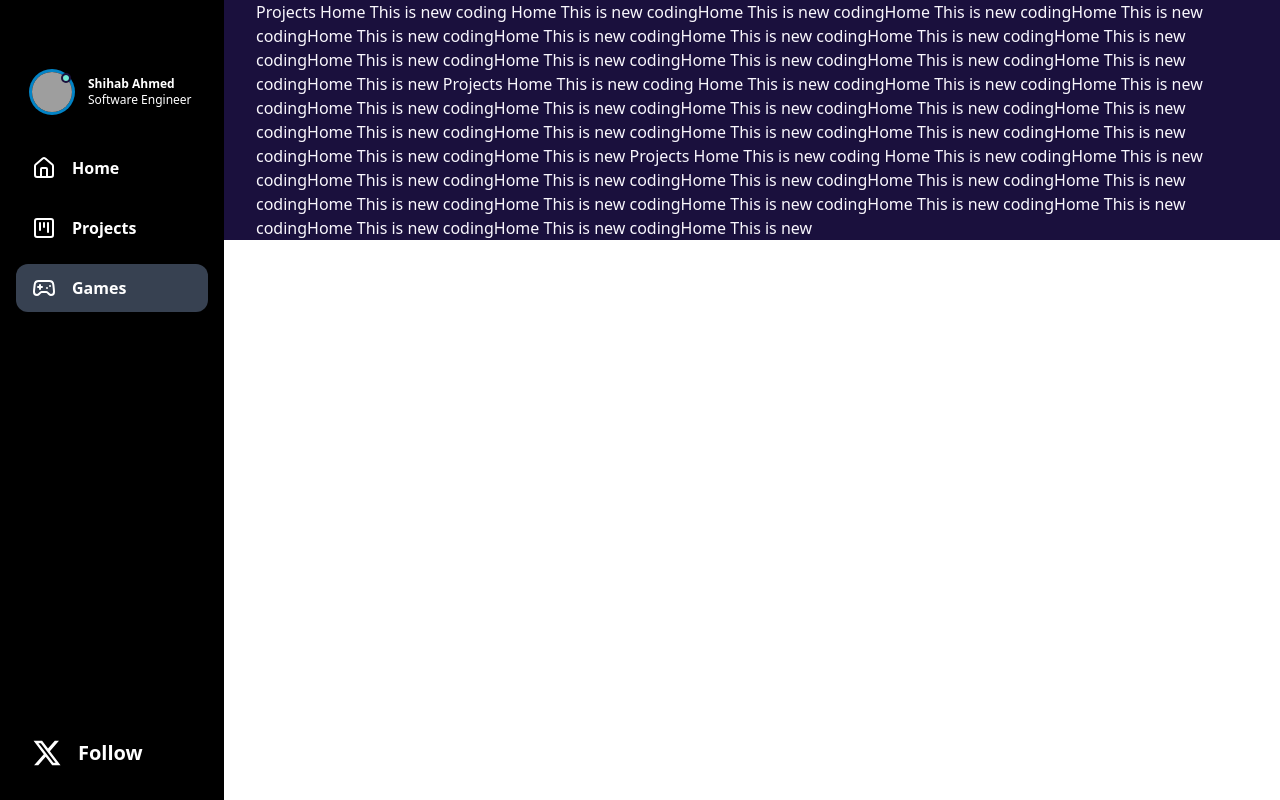
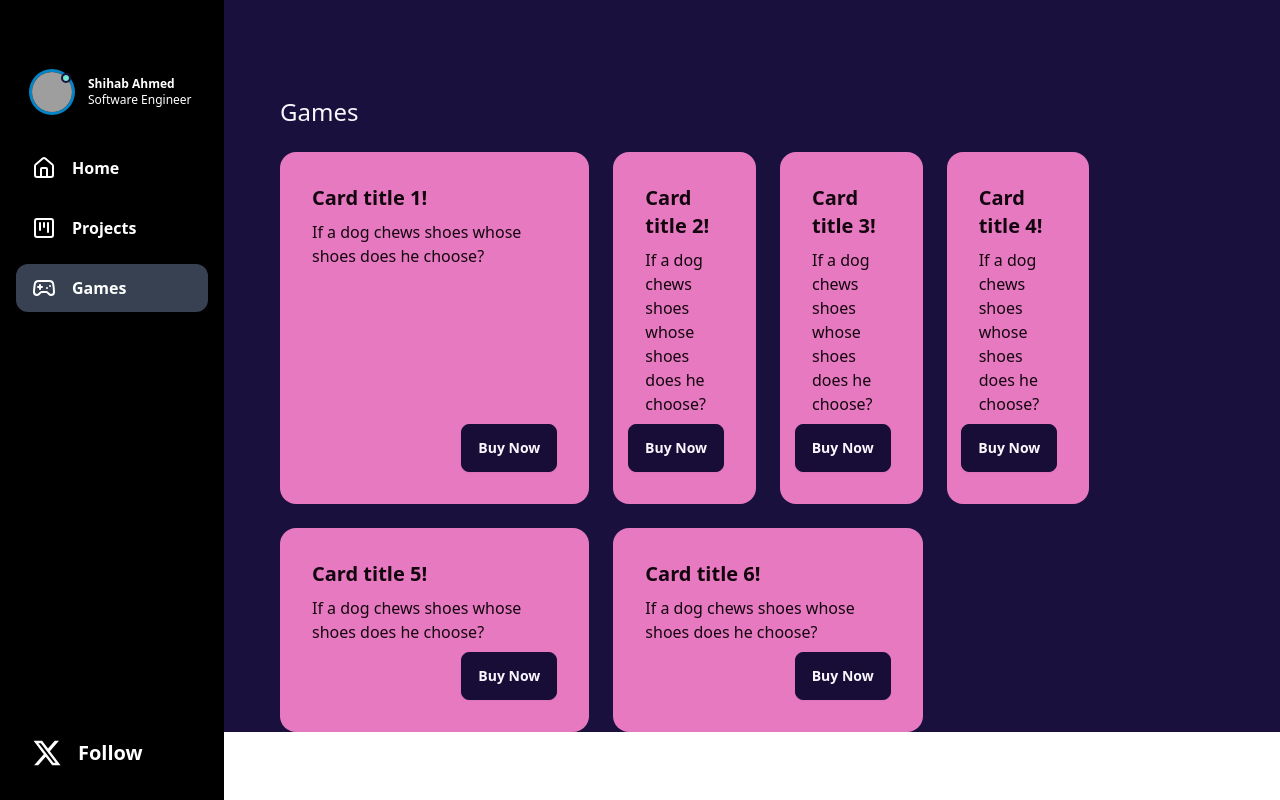
Before and after one commit to shihab-sa/shihabrn, a React (Vite) app: page /games in a window 1280 px wide. Built offline with nearby package versions, Linux system fonts and the light colour scheme; grey boxes are pictures that could not be loaded.

Commit message:
code updated

```diff
--- a/src/pages/Games.jsx
+++ b/src/pages/Games.jsx
@@ -1,23 +1,31 @@
 function Games() {
   console.log("games");
   return (
-    <div className="">
-      Projects Home This is new coding Home This is new codingHome This is new
-      codingHome This is new codingHome This is new codingHome This is new
-      codingHome This is new codingHome This is new codingHome This is new
-      codingHome This is new codingHome This is new codingHome This is new
-      codingHome This is new codingHome This is new codingHome This is new
-      codingHome This is new Projects Home This is new coding Home This is new
-      codingHome This is new codingHome This is new codingHome This is new
-      codingHome This is new codingHome This is new codingHome This is new
-      codingHome This is new codingHome This is new codingHome This is new
-      codingHome This is new codingHome This is new codingHome This is new
-      codingHome This is new codingHome This is new Projects Home This is new
-      coding Home This is new codingHome This is new codingHome This is new
-      codingHome This is new codingHome This is new codingHome This is new
-      codingHome This is new codingHome This is new codingHome This is new
-      codingHome This is new codingHome This is new codingHome This is new
-      codingHome This is new codingHome This is new codingHome This is new
+    <div className="mt-24 mx-6">
+      <h1 className="text-2xl mb-6">Games</h1>
+      <div className="grid grid-cols-1 sm:grid-cols-2 md:grid-cols-3 lg:grid-cols-4 xl:grid-cols-6 gap-6">
+        {Array.from({ length: 6 }).map((_, index) => {
+          let colSpanClass = "";
+          if (index === 0 || index === 5 || index === 4) {
+            colSpanClass = "md:col-span-2 lg:col-span-2 xl:col-span-2";
+          }
+
+          return (
+            <div
+              key={index}
+              className={`card bg-primary text-primary-content ${colSpanClass}`}
+            >
+              <div className="card-body">
+                <h2 className="card-title">Card title {index + 1}!</h2>
+                <p>If a dog chews shoes whose shoes does he choose?</p>
+                <div className="card-actions justify-end">
+                  <button className="btn">Buy Now</button>
+                </div>
+              </div>
+            </div>
+          );
+        })}
+      </div>
     </div>
   );
 }
--- a/src/pages/Home.jsx
+++ b/src/pages/Home.jsx
@@ -9,7 +9,9 @@ function Home() {
         <Avatar />
         <div className="text-center sm:text-left">
           <h1 className="text-3xl sm:text-4xl font-extrabold">Shihab Ahmed</h1>
-          <h1 className="text-lg sm:text-xl font-semibold">React Native</h1>
+          <h1 className="text-lg sm:text-xl font-semibold">
+            React Native Experts
+          </h1>
         </div>
       </div>
 
@@ -26,6 +28,10 @@ function Home() {
         project in 2017 with the goal to make mobile experiences easy to create,
         share, and discover.
       </p>
+
+      <button className="btn btn-outline btn-info mt-5 w-full sm:w-[45%]">
+        Go to More Web Front End Projects
+      </button>
     </div>
   );
 }
```
